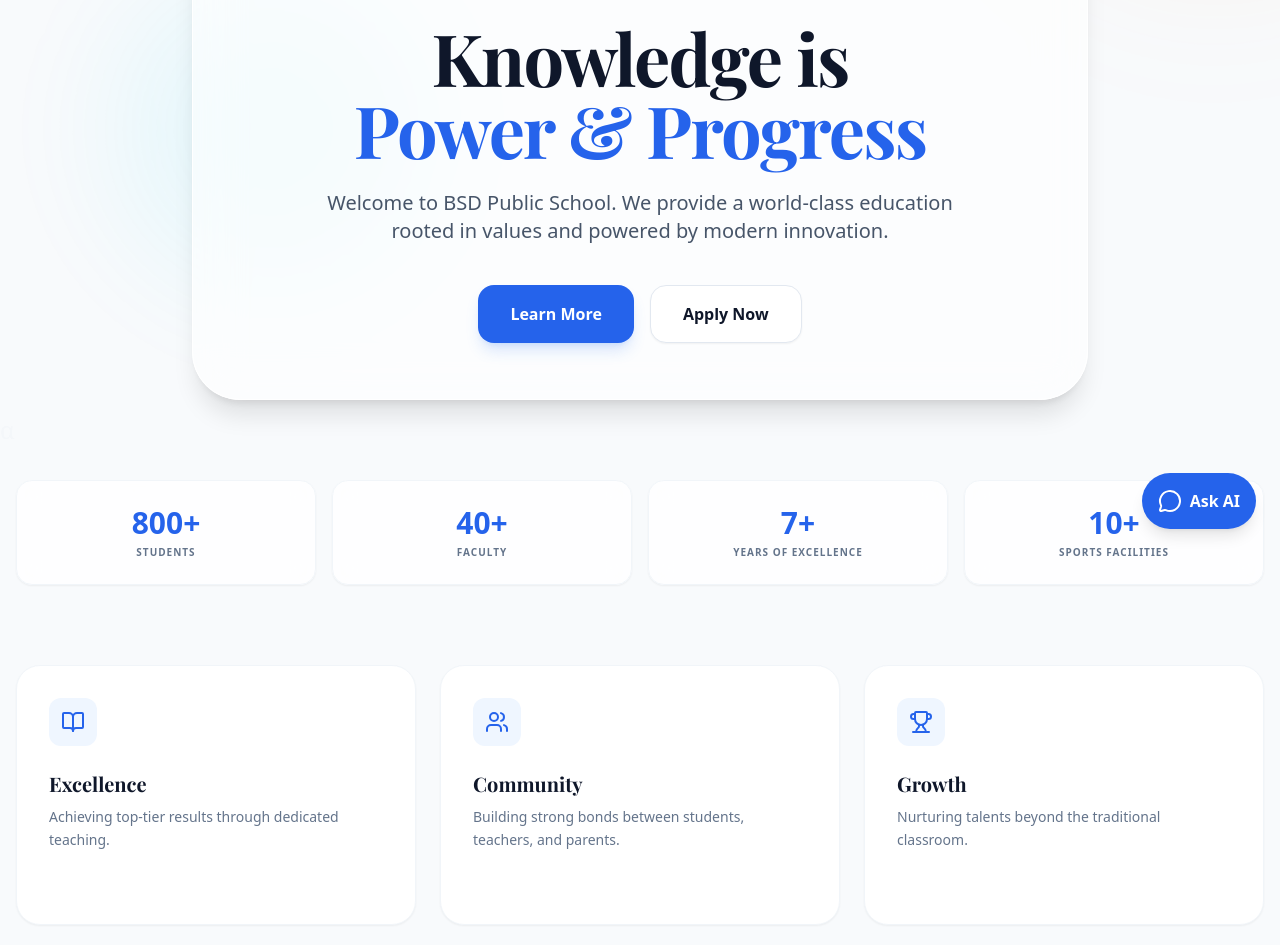
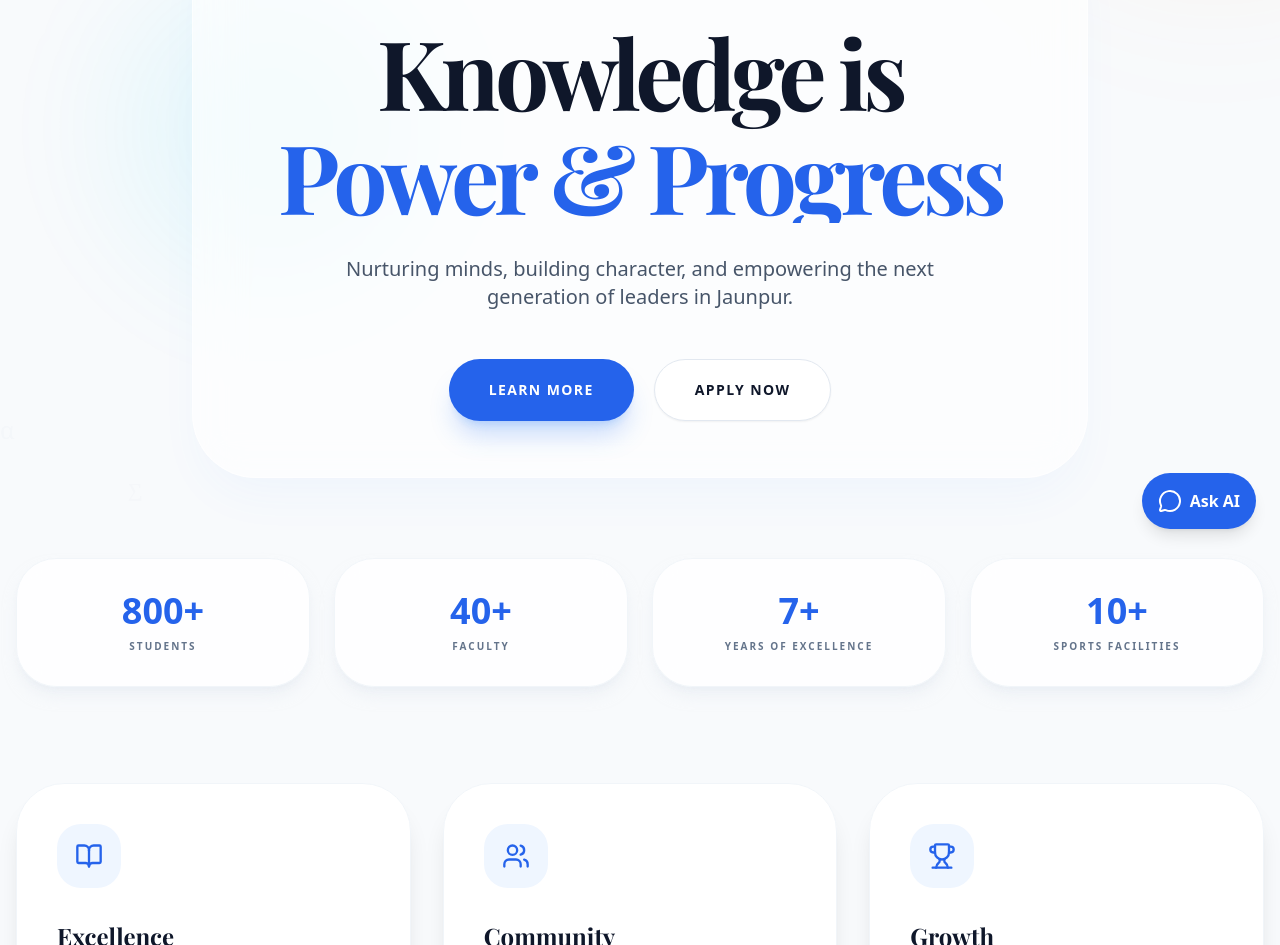
Before and after one commit to taimiyaamjad/bsd-school, a React (Vite) app: page / in a window 1280 px wide. Shown: the part 247-1192 px from the top of the page. Built offline with nearby package versions, Linux system fonts and the light colour scheme.

Commit message:
feat: Add count-up animation to school stats
Implements animated counting for key school statistics on the home page. This enhances user engagement by visually representing growth and achievements.

Also updates README with a banner image and local development instructions.

```diff
--- a/pages/Home.tsx
+++ b/pages/Home.tsx
@@ -1,16 +1,64 @@
-import React from 'react';
+import React, { useEffect, useState } from 'react';
 import KnowledgeBackground from '../components/KnowledgeBackground';
 import { SCHOOL_STATS } from '../constants';
 import { ArrowRight, BookOpen, Users, Trophy } from 'lucide-react';
-import { Page } from '../types';
-import { motion } from 'framer-motion';
+import { Page, SchoolStat } from '../types';
+import { motion, useSpring, useTransform, animate, useInView } from 'framer-motion';
 
 interface HomeProps {
   onNavigate: (page: Page) => void;
   isDarkMode?: boolean;
 }
 
+const CountUp: React.FC<{ value: string }> = ({ value }) => {
+  const [displayValue, setDisplayValue] = useState("0");
+  const ref = React.useRef(null);
+  const isInView = useInView(ref, { once: true, margin: "-100px" });
+
+  useEffect(() => {
+    if (isInView) {
+      // Extract numeric part and suffix (e.g., "800+" -> 800 and "+")
+      const numericPart = parseInt(value.replace(/[^0-9]/g, ''), 10);
+      const suffix = value.replace(/[0-9]/g, '');
+
+      const controls = animate(0, numericPart, {
+        duration: 2,
+        ease: "easeOut",
+        onUpdate: (latest) => {
+          setDisplayValue(Math.floor(latest) + suffix);
+        },
+      });
+      return () => controls.stop();
+    }
+  }, [isInView, value]);
+
+  return <span ref={ref}>{displayValue}</span>;
+};
+
 const Home: React.FC<HomeProps> = ({ onNavigate, isDarkMode }) => {
+  const containerVariants = {
+    hidden: { opacity: 0 },
+    visible: {
+      opacity: 1,
+      transition: {
+        staggerChildren: 0.15,
+        delayChildren: 0.2,
+      },
+    },
+  };
+
+  const itemVariants = {
+    hidden: { y: 30, opacity: 0, filter: 'blur(10px)' },
+    visible: {
+      y: 0,
+      opacity: 1,
+      filter: 'blur(0px)',
+      transition: { duration: 0.8, ease: [0.22, 1, 0.36, 1] }
+    },
+  };
+
+  const heroWords = "Knowledge is Power & Progress".split(" ");
+
   return (
     <div className="relative min-h-screen">
       {/* Dynamic Background */}
@@ -19,98 +67,120 @@ const Home: React.FC<HomeProps> = ({ onNavigate, isDarkMode }) => {
       <div className="container mx-auto px-4 pt-24 pb-16 relative z-10">
         {/* Hero Section */}
         <motion.div
-          initial={{ opacity: 0, y: 20 }}
-          animate={{ opacity: 1, y: 0 }}
-          transition={{ duration: 0.6 }}
+          initial="hidden"
+          animate="visible"
+          variants={containerVariants}
           className="text-center max-w-4xl mx-auto mb-20"
         >
-          <div className="bg-white/60 dark:bg-slate-900/60 backdrop-blur-xl p-8 md:p-14 rounded-[3rem] border border-white dark:border-slate-800 shadow-xl">
-            <motion.span
-              initial={{ opacity: 0 }}
-              animate={{ opacity: 1 }}
-              transition={{ delay: 0.3 }}
-              className="inline-block px-4 py-1 rounded-full bg-blue-100 dark:bg-blue-900/40 text-blue-700 dark:text-blue-300 text-xs font-black uppercase tracking-widest mb-6"
+          <div className="bg-white/60 dark:bg-slate-900/60 backdrop-blur-xl p-8 md:p-14 rounded-[4rem] border border-white/50 dark:border-slate-800 shadow-2xl shadow-blue-500/5">
+            <motion.div variants={itemVariants} className="mb-6">
+              <span className="inline-block px-5 py-1.5 rounded-full bg-blue-100 dark:bg-blue-900/40 text-blue-700 dark:text-blue-300 text-[10px] font-black uppercase tracking-[0.2em]">
+                Established 2017
+              </span>
+            </motion.div>
+
+            <h1 className="text-5xl md:text-8xl font-bold text-slate-900 dark:text-white mb-8 tracking-tighter leading-[0.95] overflow-hidden">
+              <div className="flex flex-wrap justify-center gap-x-4 gap-y-2">
+                {heroWords.map((word, i) => (
+                  <motion.span
+                    key={i}
+                    variants={itemVariants}
+                    className={word === "Power" || word === "&" || word === "Progress" ? "text-blue-600 dark:text-blue-400" : ""}
+                  >
+                    {word}
+                  </motion.span>
+                ))}
+              </div>
+            </h1>
+
+            <motion.p
+              variants={itemVariants}
+              className="text-lg md:text-xl text-slate-600 dark:text-slate-400 leading-relaxed mb-12 max-w-2xl mx-auto font-medium"
             >
-              Established 2017
-            </motion.span>
-            <h1 className="text-5xl md:text-7xl font-bold text-slate-900 dark:text-white mb-6 tracking-tight leading-[1.1]">
-              Knowledge is<br/><span className="text-blue-600 dark:text-blue-400">Power & Progress</span>
-            </h1>
-            <p className="text-lg md:text-xl text-slate-600 dark:text-slate-400 leading-relaxed mb-10 max-w-2xl mx-auto">
-              Welcome to BSD Public School. We provide a world-class education rooted in values and powered by modern innovation.
-            </p>
-            <div className="flex justify-center gap-4 flex-wrap">
+              Nurturing minds, building character, and empowering the next generation of leaders in Jaunpur.
+            </motion.p>
+
+            <motion.div variants={itemVariants} className="flex justify-center gap-5 flex-wrap">
               <button
                   onClick={() => onNavigate(Page.ABOUT)}
-                  className="px-8 py-4 bg-blue-600 hover:bg-blue-700 text-white rounded-2xl font-bold transition-all shadow-lg shadow-blue-500/20 active:scale-95"
+                  className="px-10 py-5 bg-blue-600 hover:bg-blue-700 text-white rounded-[2rem] font-black text-sm uppercase tracking-widest transition-all shadow-xl shadow-blue-500/25 active:scale-95 hover:translate-y-[-2px]"
               >
                 Learn More
               </button>
               <button
                   onClick={() => onNavigate(Page.ADMISSIONS)}
-                  className="px-8 py-4 bg-white dark:bg-slate-800 text-slate-900 dark:text-white rounded-2xl font-bold hover:bg-slate-50 dark:hover:bg-slate-700 transition-all border border-slate-200 dark:border-slate-700 shadow-sm active:scale-95"
+                  className="px-10 py-5 bg-white dark:bg-slate-800 text-slate-900 dark:text-white rounded-[2rem] font-black text-sm uppercase tracking-widest hover:bg-slate-50 dark:hover:bg-slate-700 transition-all border border-slate-200 dark:border-slate-700 shadow-sm active:scale-95 hover:translate-y-[-2px]"
               >
                 Apply Now
               </button>
-            </div>
+            </motion.div>
           </div>
         </motion.div>
 
-        {/* Stats Grid */}
-        <div className="grid grid-cols-2 md:grid-cols-4 gap-4 mb-20">
+        {/* Stats Grid with Counting Animation */}
+        <div className="grid grid-cols-2 md:grid-cols-4 gap-6 mb-24">
             {SCHOOL_STATS.map((stat, idx) => (
                 <motion.div
                   key={idx}
-                  initial={{ opacity: 0, scale: 0.9 }}
-                  whileInView={{ opacity: 1, scale: 1 }}
+                  initial={{ opacity: 0, y: 20 }}
+                  whileInView={{ opacity: 1, y: 0 }}
                   viewport={{ once: true }}
-                  className="bg-white/80 dark:bg-slate-900/80 backdrop-blur-md p-6 rounded-2xl shadow-sm border border-slate-100 dark:border-slate-800 text-center"
+                  transition={{ delay: idx * 0.1 }}
+                  className="bg-white/80 dark:bg-slate-900/80 backdrop-blur-md p-8 rounded-[2.5rem] shadow-lg shadow-slate-200/50 dark:shadow-none border border-slate-100 dark:border-slate-800 text-center group hover:border-blue-400 transition-colors"
                 >
-                    <div className="text-blue-600 dark:text-blue-400 font-bold text-3xl mb-1">{stat.value}</div>
-                    <div className="text-slate-500 dark:text-slate-500 text-[10px] uppercase tracking-widest font-bold">{stat.label}</div>
+                    <div className="text-blue-600 dark:text-blue-400 font-black text-4xl mb-2">
+                        <CountUp value={stat.value} />
+                    </div>
+                    <div className="text-slate-500 dark:text-slate-500 text-[10px] uppercase tracking-[0.2em] font-black">
+                        {stat.label}
+                    </div>
                 </motion.div>
             ))}
         </div>
 
-        {/* Core Pillars */}
-        <div className="grid md:grid-cols-3 gap-6">
+        {/* Core Pillars - Visual Enhancements */}
+        <div className="grid md:grid-cols-3 gap-8">
             {[
               {
-                icon: <BookOpen size={24}/>,
+                icon: <BookOpen size={28}/>,
                 title: "Excellence",
-                desc: "Achieving top-tier results through dedicated teaching.",
-                page: Page.ACADEMICS
+                desc: "Our students consistently achieve top-tier results through our dedicated teaching approach and modern curriculum.",
+                page: Page.ACADEMICS,
+                delay: 0
               },
               {
-                icon: <Users size={24}/>,
+                icon: <Users size={28}/>,
                 title: "Community",
-                desc: "Building strong bonds between students, teachers, and parents.",
-                page: Page.ABOUT
+                desc: "We foster strong bonds between students, teachers, and parents, creating a supportive family atmosphere.",
+                page: Page.ABOUT,
+                delay: 0.1
               },
               {
-                icon: <Trophy size={24}/>,
+                icon: <Trophy size={28}/>,
                 title: "Growth",
-                desc: "Nurturing talents beyond the traditional classroom.",
-                page: Page.ACADEMICS
+                desc: "Beyond academics, we nurture diverse talents through sports, arts, and leadership development programs.",
+                page: Page.ACADEMICS,
+                delay: 0.2
               }
             ].map((feature, i) => (
               <motion.div
                 key={i}
-                initial={{ opacity: 0, y: 20 }}
+                initial={{ opacity: 0, y: 30 }}
                 whileInView={{ opacity: 1, y: 0 }}
                 viewport={{ once: true }}
+                transition={{ delay: feature.delay, duration: 0.8 }}
                 onClick={() => onNavigate(feature.page)}
-                className="bg-white dark:bg-slate-900 p-8 rounded-3xl shadow-sm border border-slate-100 dark:border-slate-800 cursor-pointer group hover:border-blue-200 dark:hover:border-blue-900 transition-colors"
+                className="bg-white dark:bg-slate-900 p-10 rounded-[3rem] shadow-xl border border-slate-100 dark:border-slate-800 cursor-pointer group hover:border-blue-500/50 hover:shadow-2xl hover:shadow-blue-500/5 transition-all duration-500"
               >
-                <div className="w-12 h-12 bg-blue-50 dark:bg-blue-900/30 text-blue-600 dark:text-blue-400 rounded-xl flex items-center justify-center mb-6">
+                <div className="w-16 h-16 bg-blue-50 dark:bg-blue-900/30 text-blue-600 dark:text-blue-400 rounded-[1.5rem] flex items-center justify-center mb-8 group-hover:scale-110 group-hover:rotate-3 transition-transform duration-500">
                     {feature.icon}
                 </div>
-                <h3 className="text-xl font-bold text-slate-900 dark:text-white mb-2">{feature.title}</h3>
-                <p className="text-slate-500 dark:text-slate-400 text-sm mb-6 leading-relaxed">
+                <h3 className="text-2xl font-bold text-slate-900 dark:text-white mb-4">{feature.title}</h3>
+                <p className="text-slate-500 dark:text-slate-400 text-sm mb-8 leading-relaxed font-medium">
                     {feature.desc}
                 </p>
-                <div className="font-bold flex items-center gap-2 text-blue-600 dark:text-blue-400 text-xs uppercase tracking-wider opacity-0 group-hover:opacity-100 transition-opacity">
-                    View Details <ArrowRight size={14} />
+                <div className="flex items-center gap-3 text-blue-600 dark:text-blue-400 text-[10px] font-black uppercase tracking-widest group-hover:gap-5 transition-all">
+                    Discover More <ArrowRight size={16} />
                 </div>
               </motion.div>
             ))}
```
Also changed, not shown: 1 other file (tests, documents, lock files or other folders).
